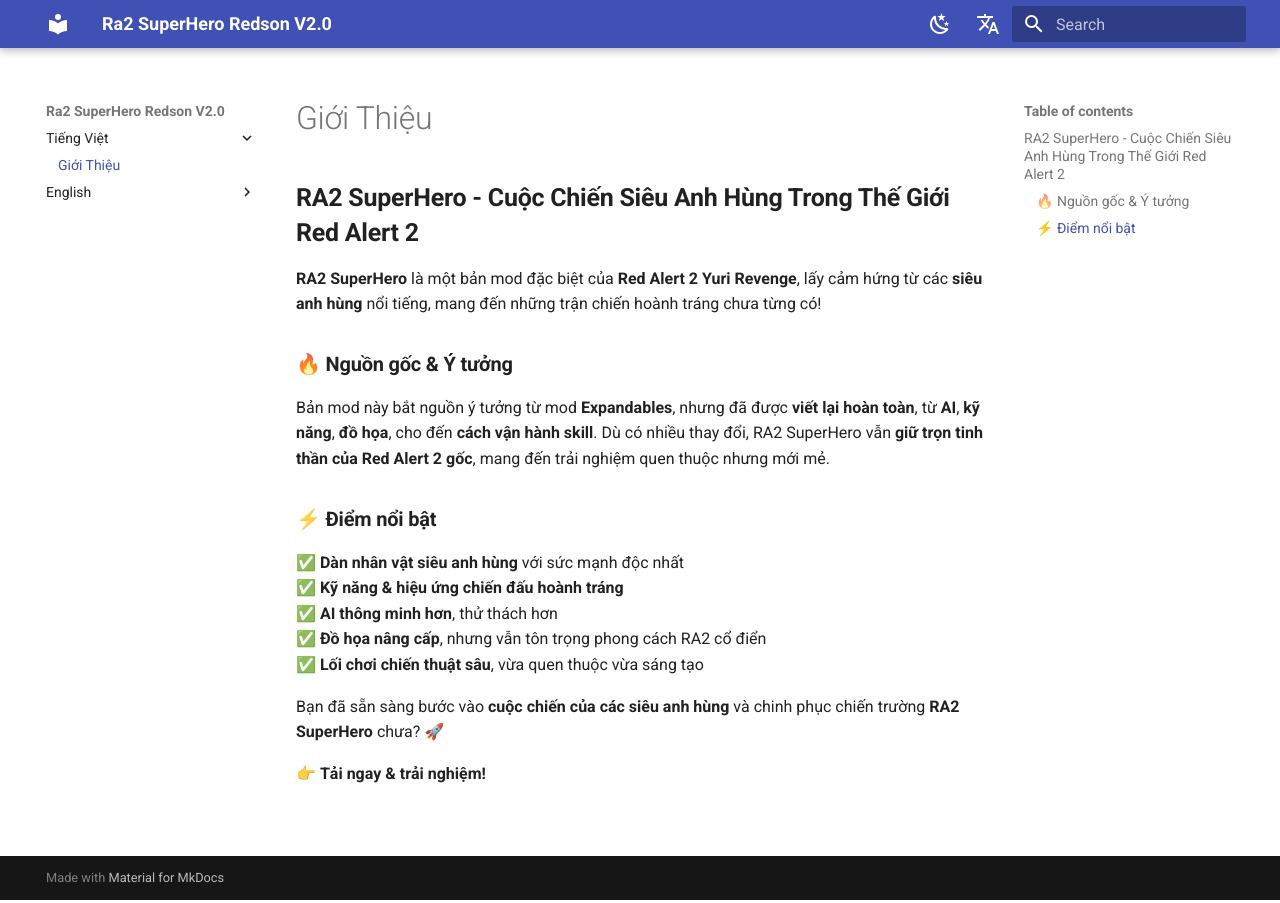
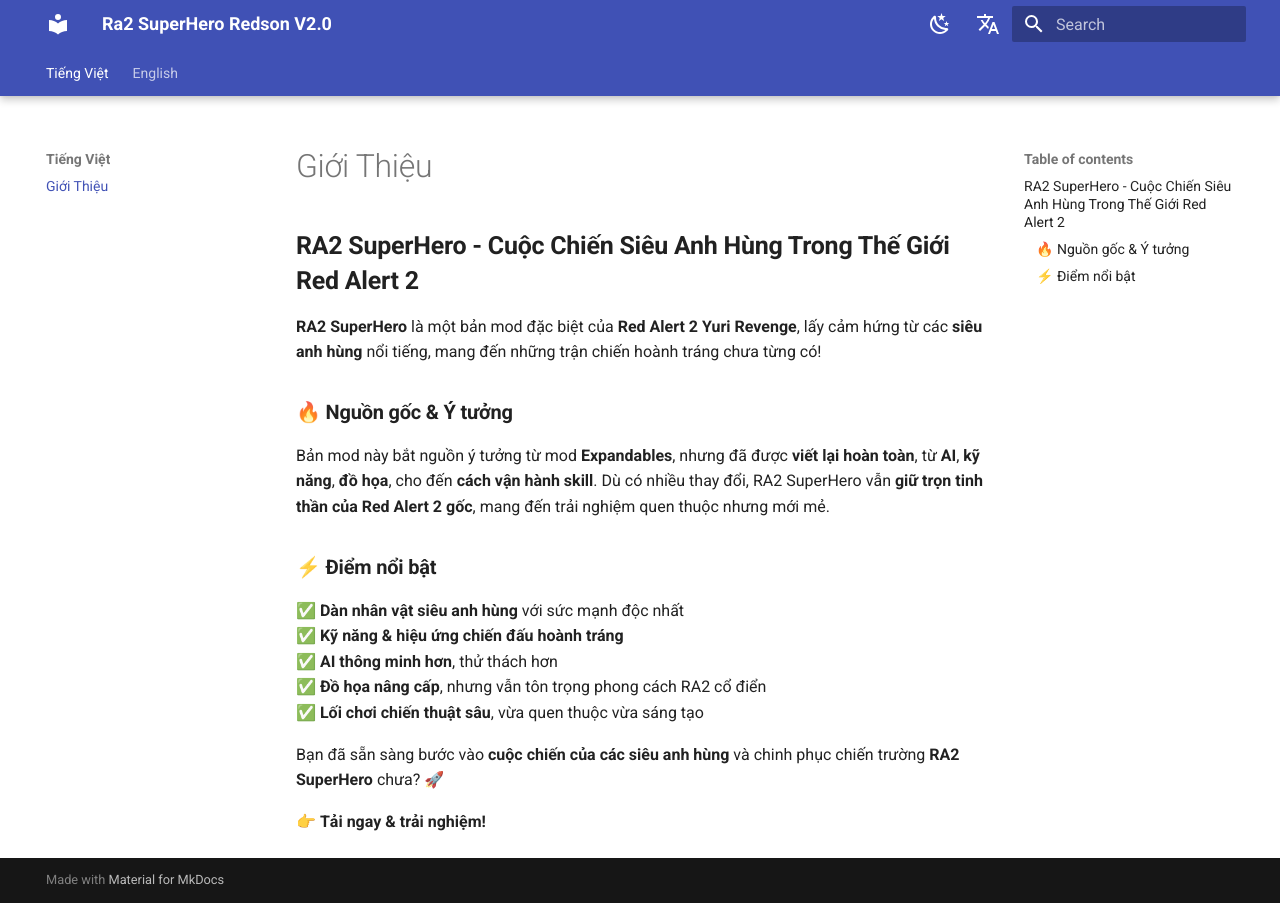
Before and after one commit to ra2redson/ra2redson.github.io, an MkDocs documentation site: the page built from docs/vi/index.md, in a window 1280 px wide. Built offline with MkDocs 1.6.1 and Material for MkDocs 9.7.7, drawn with Linux system fonts in a browser that asks for light colours; comment, search, counter and statistics services are not loaded.

Commit message:
Update mkdocs.yml

```diff
--- a/mkdocs.yml
+++ b/mkdocs.yml
@@ -17,6 +17,11 @@
 
 theme:
   name: material
+  features:
+    - navigation.instant
+    - navigation.tracking
+    - navigation.tabs  # Chuyển tab theo ngôn ngữ
+    - navigation.tabs.sticky
   palette:
   - scheme: default
     toggle:
```
